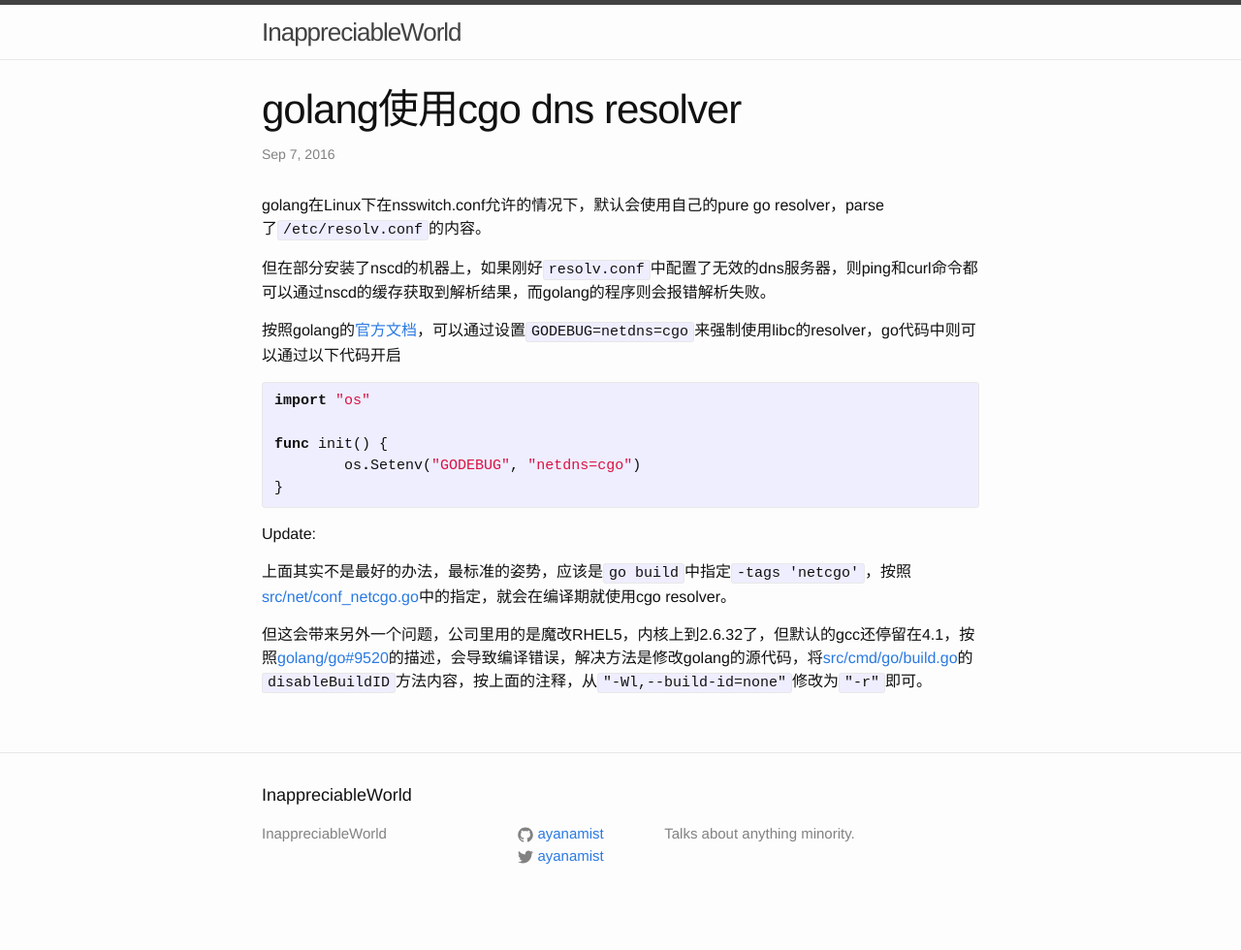
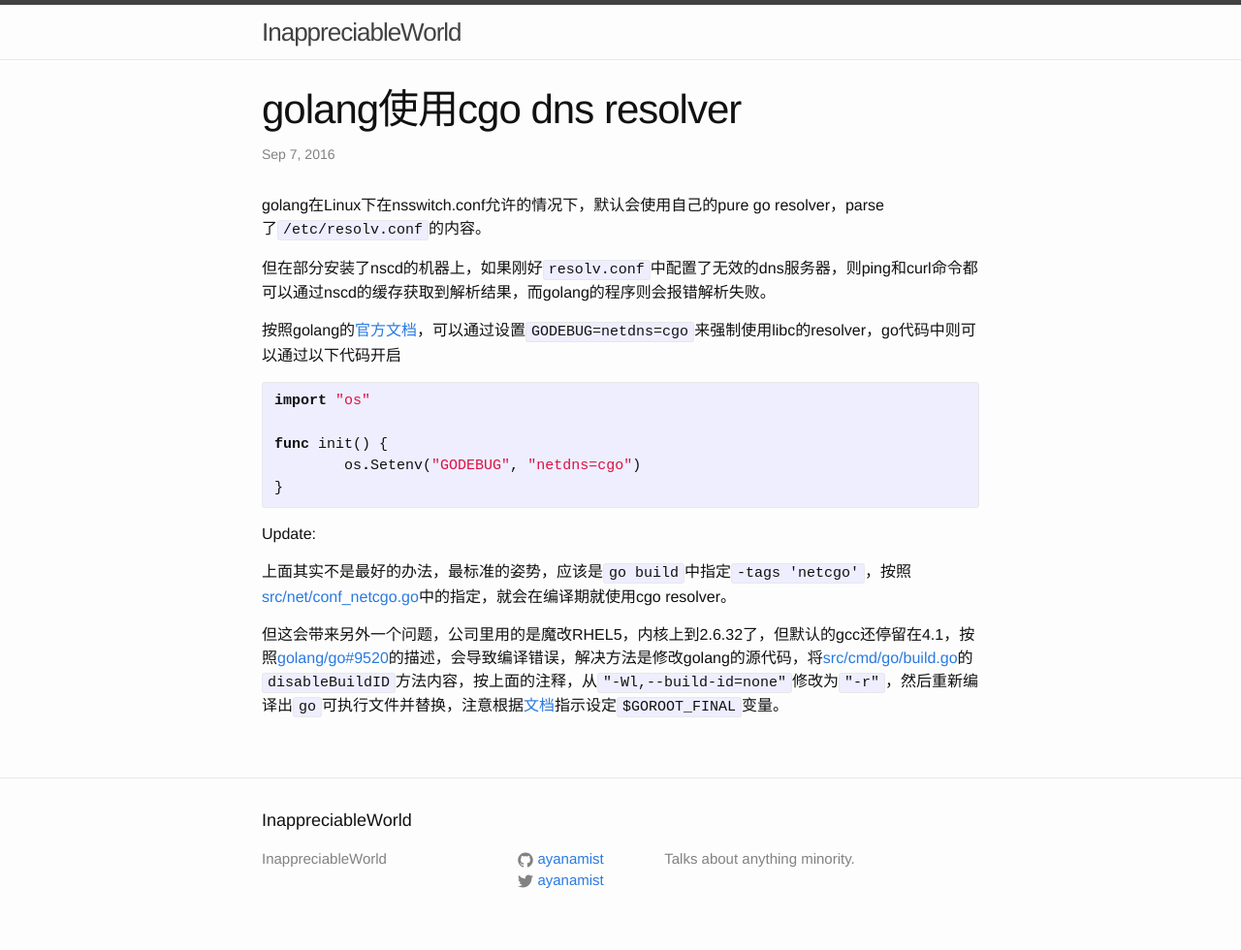
Before and after one commit to ayanamist/ayanamist.github.io, a Jekyll site: the page built from _posts/2016-09-07-golang-cgo-dns.md, in a window 1280 px wide. Shown: the whole page at 97% size. Built offline with Jekyll 4.4.1, drawn with Linux system fonts in a browser that asks for light colours; before the commit the page ends 954 px from its top, so only the background shows below that.

Commit message:
Update 2016-09-07-golang-cgo-dns.md

```diff
--- a/_posts/2016-09-07-golang-cgo-dns.md
+++ b/_posts/2016-09-07-golang-cgo-dns.md
@@ -22,4 +22,4 @@ Update:
 
 上面其实不是最好的办法，最标准的姿势，应该是`go build`中指定`-tags 'netcgo'`，按照[src/net/conf_netcgo.go](https://golang.org/src/net/conf_netcgo.go)中的指定，就会在编译期就使用cgo resolver。
 
-但这会带来另外一个问题，公司里用的是魔改RHEL5，内核上到2.6.32了，但默认的gcc还停留在4.1，按照[golang/go#9520](https://github.com/golang/go/issues/9520)的描述，会导致编译错误，解决方法是修改golang的源代码，将[src/cmd/go/build.go](https://golang.org/src/cmd/go/build.go#L3630)的`disableBuildID`方法内容，按上面的注释，从`"-Wl,--build-id=none"`修改为`"-r"`即可。
+但这会带来另外一个问题，公司里用的是魔改RHEL5，内核上到2.6.32了，但默认的gcc还停留在4.1，按照[golang/go#9520](https://github.com/golang/go/issues/9520)的描述，会导致编译错误，解决方法是修改golang的源代码，将[src/cmd/go/build.go](https://golang.org/src/cmd/go/build.go#L3630)的`disableBuildID`方法内容，按上面的注释，从`"-Wl,--build-id=none"`修改为`"-r"`，然后重新编译出`go`可执行文件并替换，注意根据[文档](https://golang.org/doc/install/source#environment)指示设定`$GOROOT_FINAL`变量。
```
